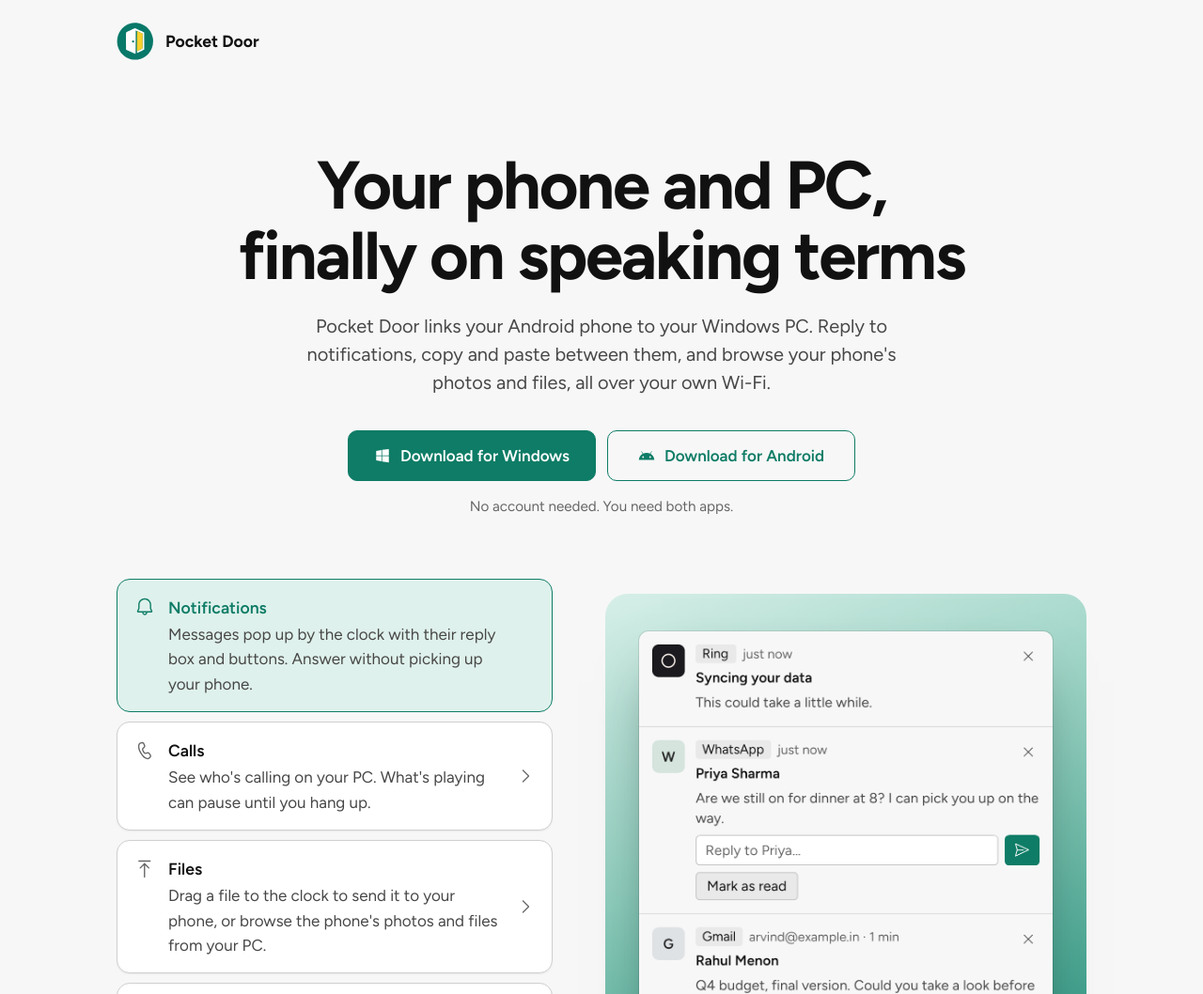
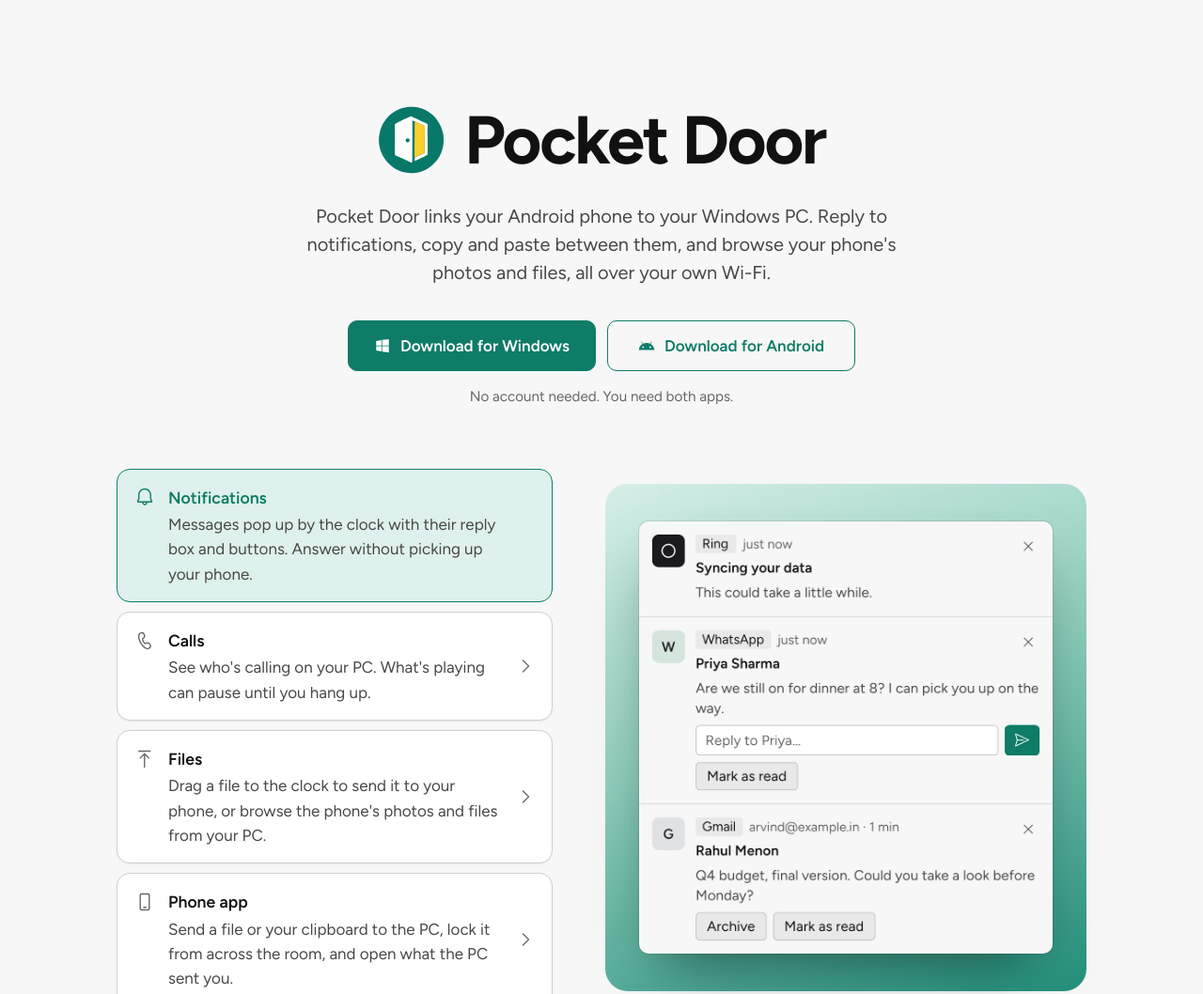
Before and after one commit to pocketdoor/pocketdoor.github.io, a plain HTML site: page index.html in a window 1280 px wide. Shown: the top 1058 px of the page at 94% size. Drawn offline with Linux system fonts and the light colour scheme.

Commit message:
Top of the page: the logo and name in place of the headline and the top bar
Co-Authored-By: Claude Opus 5.5 <noreply@anthropic.com>

```diff
--- a/index.html
+++ b/index.html
@@ -32,15 +32,11 @@
   a:focus-visible { outline: 2px solid var(--accent); outline-offset: 3px; border-radius: 4px; }
   .wrap { max-width: 1080px; margin: 0 auto; padding-left: 24px; padding-right: 24px; }
 
-  /* Top bar */
-  .top { display: flex; align-items: center; gap: 12px; padding-top: 24px; padding-bottom: 24px; }
-  .logo { flex: none; width: 40px; height: 40px; display: block; }
-  .name { color: var(--strong); font-weight: 700; font-size: 1.1rem; margin-right: auto; }
-  .top a { font-weight: 600; text-decoration: none; padding: 6px 4px; }
-  .top a + a { margin-left: 16px; }
-
-  /* Hero: words only */
-  .hero { padding-top: 72px; padding-bottom: 64px; text-align: center; }
+  /* Hero: the name and logo, what it does, the downloads */
+  .hero { padding-top: 112px; padding-bottom: 64px; text-align: center; }
+  /* The name with its logo, in place of a headline. */
+  h1.brand { display: inline-flex; align-items: center; gap: .28em; }
+  h1.brand img { flex: none; width: 1em; height: 1em; }
   h1 { color: var(--strong); font-weight: 700; font-size: clamp(2.6rem, 6.4vw, 4.5rem); line-height: 1.04; letter-spacing: -0.03em; text-wrap: balance; }
   .lead { font-size: 1.25rem; line-height: 1.5; max-width: 34em; margin: 22px auto 0; }
   .buttons { display: flex; flex-wrap: wrap; justify-content: center; gap: 12px; margin-top: 36px; }
@@ -107,7 +103,7 @@
   footer .slint img { display: block; }
 
   @media (max-width: 860px) {
-    .hero { padding-top: 48px; padding-bottom: 48px; }
+    .hero { padding-top: 64px; padding-bottom: 48px; }
     .show { grid-template-columns: minmax(0, 1fr); gap: 24px; }
     .stage { width: auto; min-height: 0; }
     .features { grid-template-columns: repeat(2, minmax(0, 1fr)); }
@@ -128,14 +124,9 @@
 </head>
 <body>
 
-<header class="wrap top">
-  <img class="logo" src="assets/logo.svg" width="40" height="40" alt="">
-  <span class="name">Pocket Door</span>
-</header>
-
 <main>
   <section class="wrap hero">
-    <h1>Your phone and PC, finally on speaking terms</h1>
+    <h1 class="brand"><img src="assets/logo.svg" width="72" height="72" alt="">Pocket Door</h1>
     <p class="lead">Pocket Door links your Android phone to your Windows PC. Reply to notifications, copy and paste
     between them, and browse your phone's photos and files, all over your own Wi-Fi.</p>
     <div class="buttons">
```
